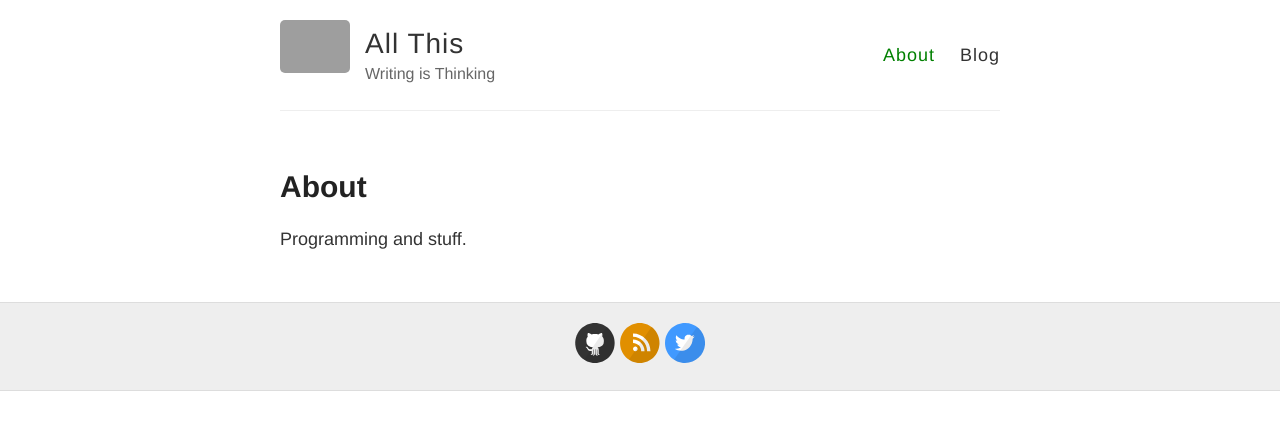
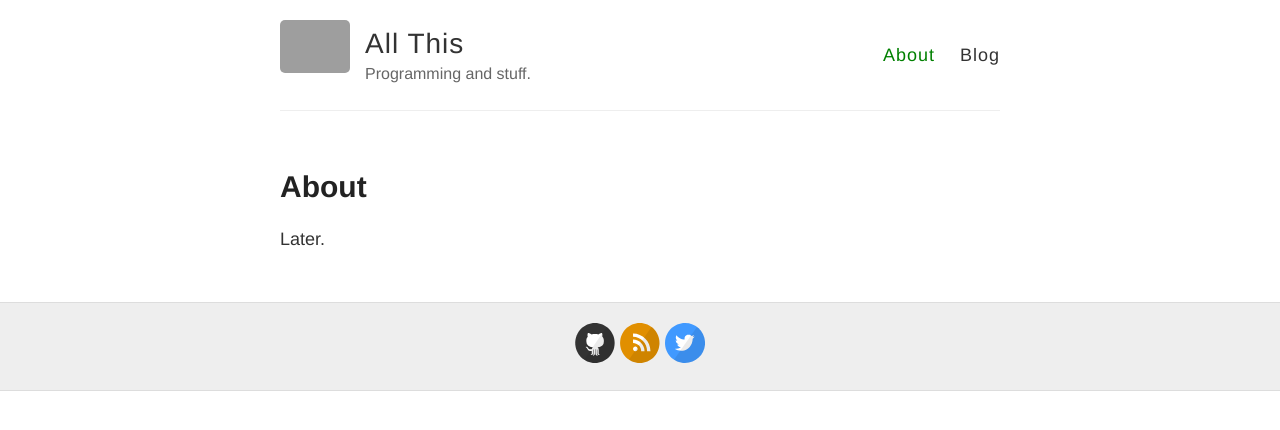
Before and after one commit to psuryan/psuryan.github.io, a Jekyll site: the page built from about.md, in a window 1280 px wide. Shown: the top 430 px of the page. Built offline with Jekyll 4.4.1, drawn with Linux system fonts in a browser that asks for light colours; grey boxes are pictures that could not be loaded.

Commit message:
update to the description(s)

```diff
--- a/_config.yml
+++ b/_config.yml
@@ -7,7 +7,7 @@
 name: All This
 
 # Short bio or description (displayed in the header)
-description: Writing is Thinking
+description: Programming and stuff.
 
 # URL of your avatar or profile pic (you could use your GitHub profile pic)
 avatar: https://raw.githubusercontent.com/barryclark/jekyll-now/master/images/jekyll-logo.png
@@ -16,7 +16,7 @@ baseurl : ''# does not include hostname
 
 title   : All This
 
-description: Writing is Thinking
+description: Programming and stuff.
 
 plugins:
   - jekyll-feed
--- a/about.md
+++ b/about.md
@@ -4,4 +4,4 @@ title: About
 ---
 # About
 
-Programming and stuff.
+Later.
```
